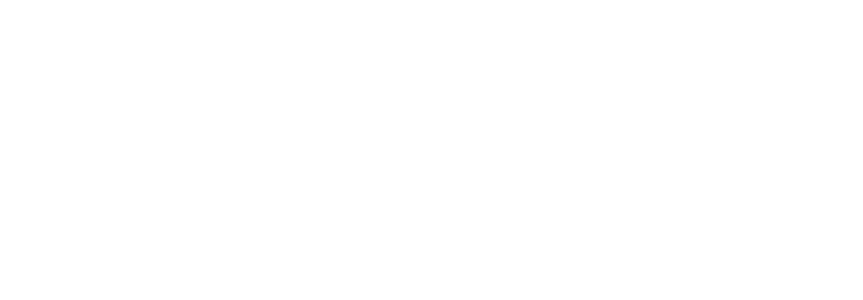
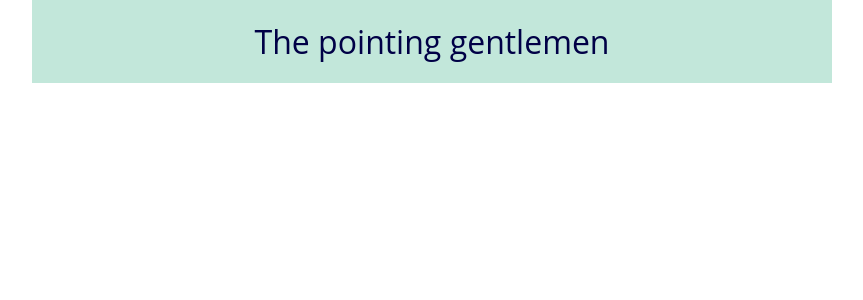
Before and after one commit to MarshallTino/202301-w4ch1-marcel-martino, a React (Create React App) app: page / in a window 1280 px wide. Shown: the top 300 px of the page, without its empty margins (208-1071 px from the left). Built offline with nearby package versions, Linux system fonts and the light colour scheme.

Commit message:
add header to App

```diff
--- a/src/App.tsx
+++ b/src/App.tsx
@@ -1,5 +1,11 @@
 function App() {
-  return <div className="App"></div>;
+  return (
+    <div className="container">
+      <header className="main-header">
+        <h1 className="main-title">The pointing gentlemen</h1>
+      </header>
+    </div>
+  );
 }
 
 export default App;
```
Also changed, not shown: 1 other file (tests, documents, lock files or other folders).
